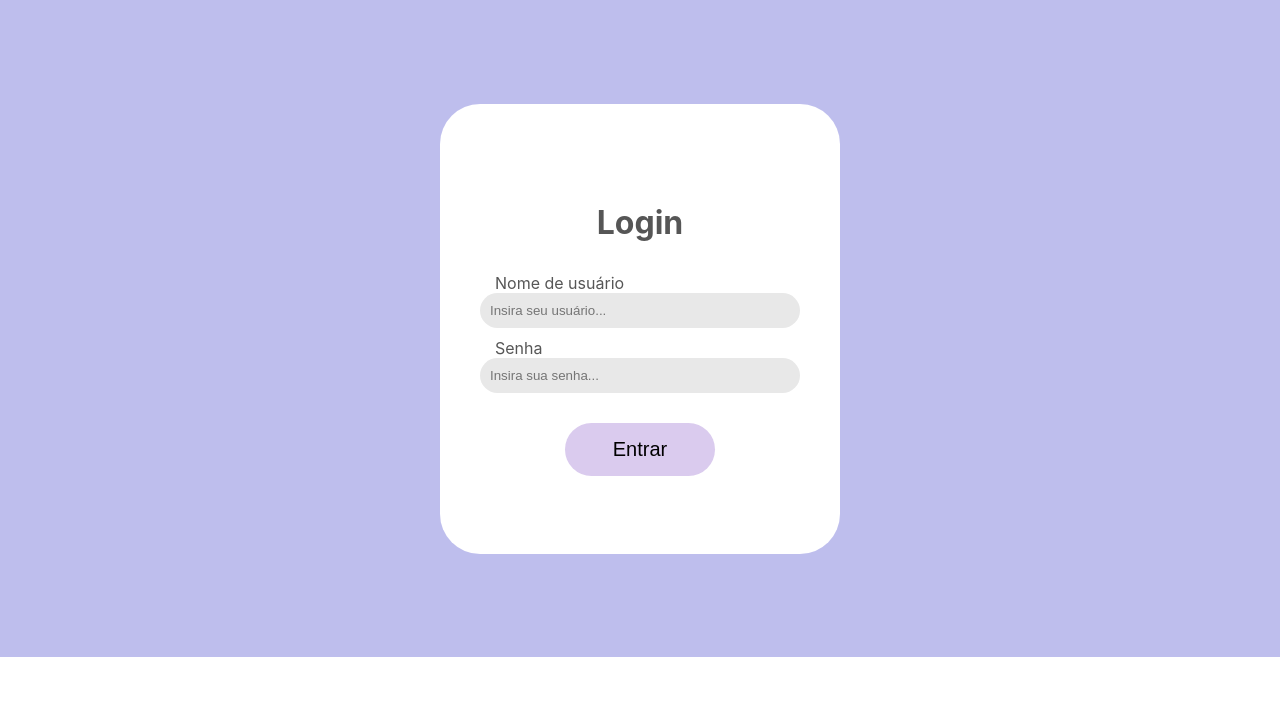
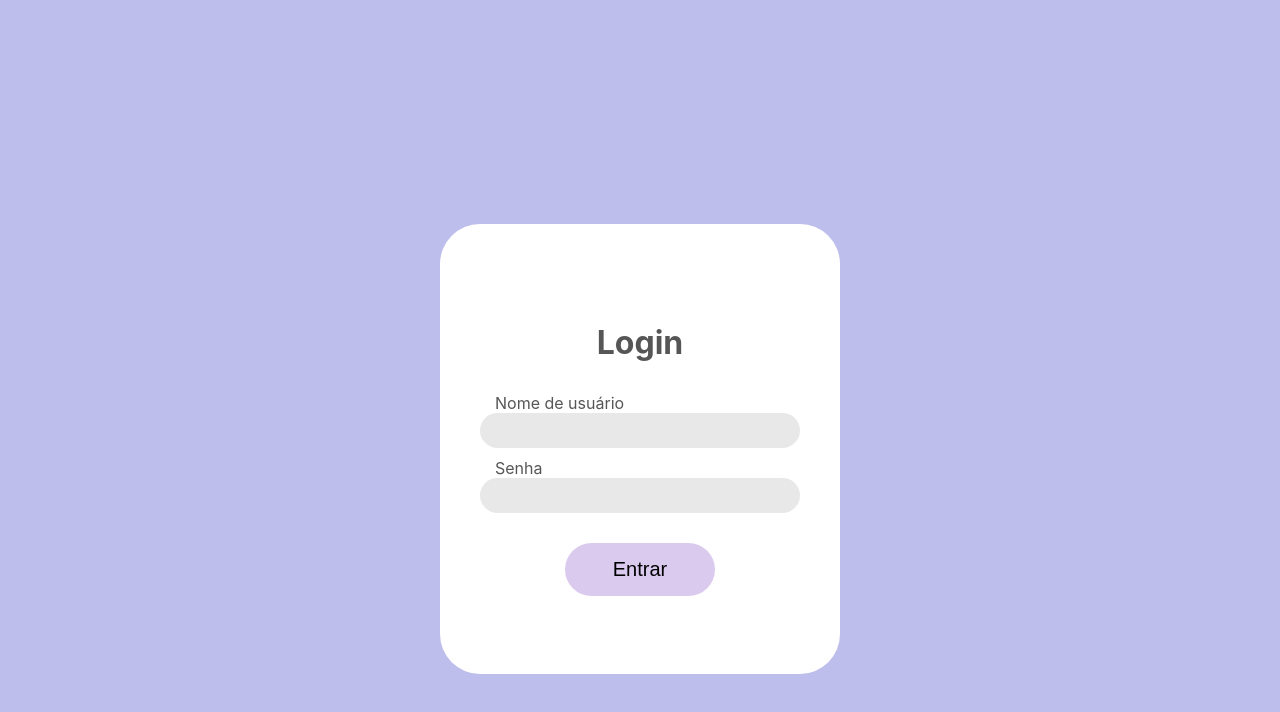
Before and after one commit to FFefo/resinartesite, a React (Create React App) app: page /login in a window 1280 px wide. Shown: the top 712 px of the page. Built offline with nearby package versions, Linux system fonts and the light colour scheme.

Commit message:
login quase pronto

```diff
--- a/package.json
+++ b/package.json
@@ -6,11 +6,12 @@
     "@testing-library/jest-dom": "^5.17.0",
     "@testing-library/react": "^13.4.0",
     "@testing-library/user-event": "^13.5.0",
+    "axios": "^1.7.7",
     "react": "^18.3.1",
     "react-dom": "^18.3.1",
     "react-router-dom": "^6.26.2",
     "react-scripts": "5.0.1",
-    "sass": "^1.79.4",
+    "sass": "^1.80.2",
     "web-vitals": "^2.1.4"
   },
   "scripts": {
--- a/src/pages/login/login.jsx
+++ b/src/pages/login/login.jsx
@@ -1,24 +1,63 @@
 import './login.scss';
-import { Link } from 'react-router-dom';
+import {useNavigate } from 'react-router-dom';
+import axios from 'axios'
 import { useState } from 'react';
+import Cabecalho from '../../components/Header/cabecalho.jsx';
 
 export default function Login() {
+    const [nome, setNome] = useState('');
+    const [senha, setSenha] = useState('');
+
+    const navigate = useNavigate()
+
+    async function entrar() {
+        const usuario = {
+            "nome": nome,
+            "senha": senha
+        }
+
+        const url = `http://localhost:5010/entrar/`
+        let resp = await axios.post(url, usuario)
+
+        if (resp.data.erro != undefined) {
+            alert(resp.data.erro)
+        }
+        else {
+            localStorage.setItem('USUARIO', resp.data.token)
+            navigate('/consultar')
+        }
+    }
     return (
         <div className='pagina-login'>
+
+            {/* // <Cabecalho /> // */}
+
             <div className='login'>
 
                 <h1>Login</h1>
 
                 <div className='campos'>
 
-                    <label>Nome de usuário</label>
-                    <input type="text" placeholder='Insira seu usuário...' />
-                    <label>Senha</label>
-                    <input type="text" placeholder='Insira sua senha...' />
+                        <label htmlFor='nome'>Nome de usuário</label>
+                        <input
+                            id='nome'
+                            type="text"
+                            value={nome}
+                            onChange={(e) => setNome(e.target.value)} />
+
+
+
+                        <label htmlFor='senha'>Senha</label>
+                        <input
+                            id='senha'
+                            type="text"
+                            value={senha}
+                            onChange={(e) => setSenha(e.target.value)} />
+
 
                 </div>
 
-                <button><Link to='/admin'>Entrar</Link></button>
+                <button onClick={entrar}>Entrar</button>
 
             </div>
         </div>
--- a/src/pages/login/login.scss
+++ b/src/pages/login/login.scss
@@ -1,10 +1,9 @@
 .pagina-login {
-
 
     display: flex;
     align-items: center;
     justify-content: center;
-    height: 657px;
+    height: 897px;
     background-color: #bebeed;
     display: flex;
     flex-direction: column;
```
Also changed, not shown: src/pages/admin/admin.jsx (line endings or trailing spaces), 1 other file (tests, documents, lock files or other folders).
